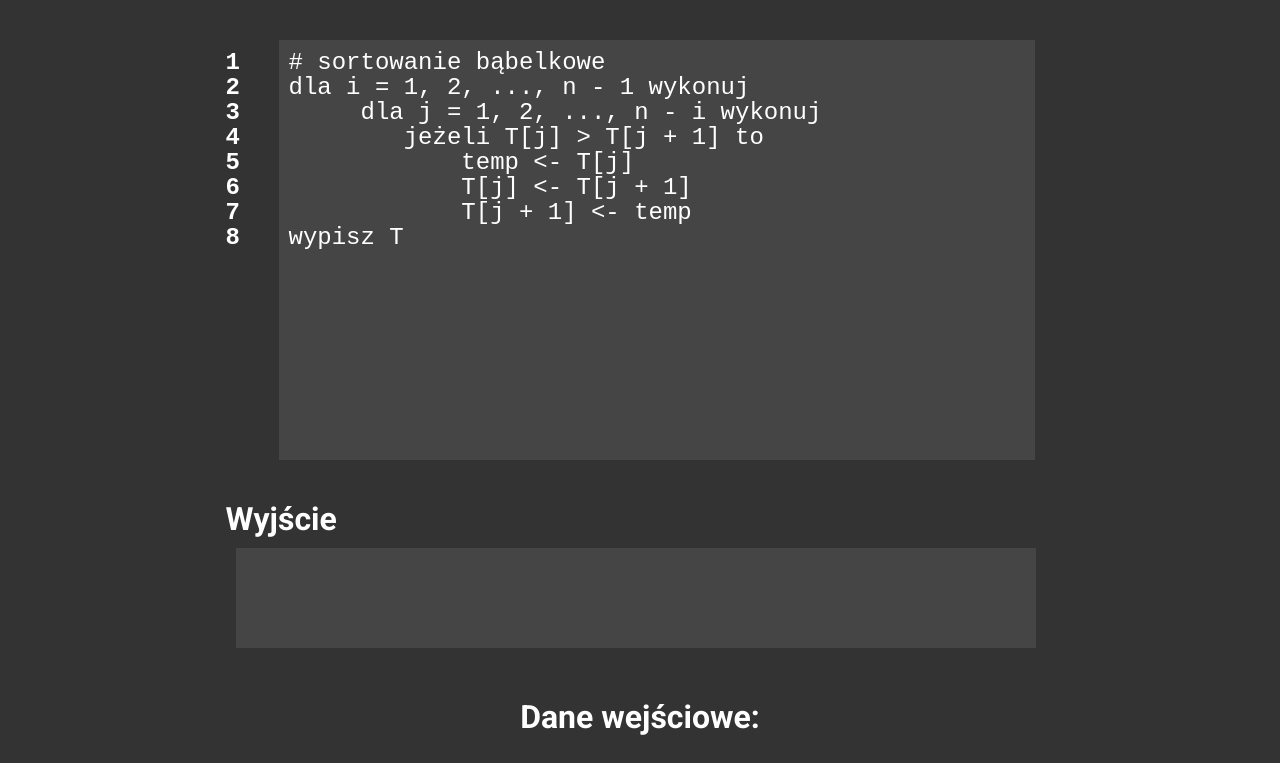
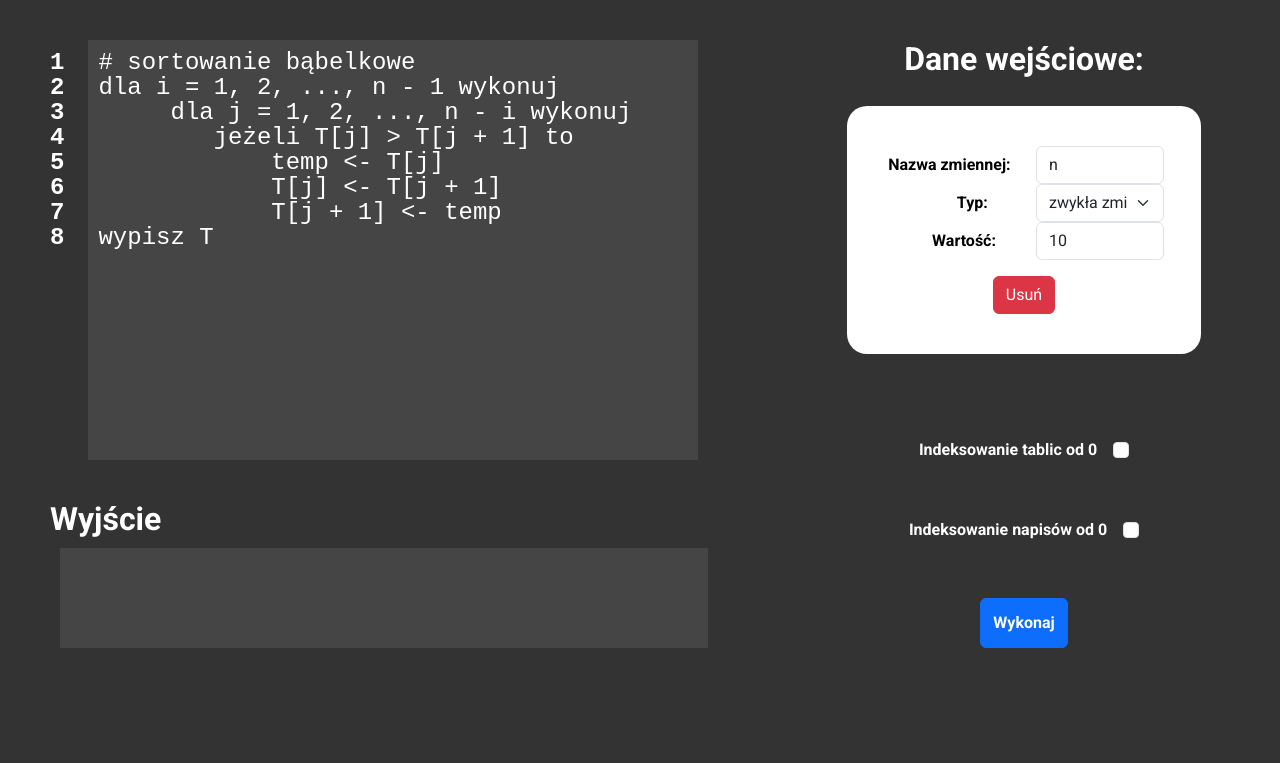
Before and after one commit to DallogFheir/pseudokoder-web, a React (Create React App) app: page / in a window 1280 px wide. Shown: the top 763 px of the page. Built offline with nearby package versions, Linux system fonts and the light colour scheme.

Commit message:
fixed width

```diff
--- a/src/App.css
+++ b/src/App.css
@@ -12,7 +12,7 @@
   display: flex;
   flex-direction: column;
   min-width: 40%;
-  max-width: 100%;
+  max-width: 60%;
 }
 
 .container-misc {
```
